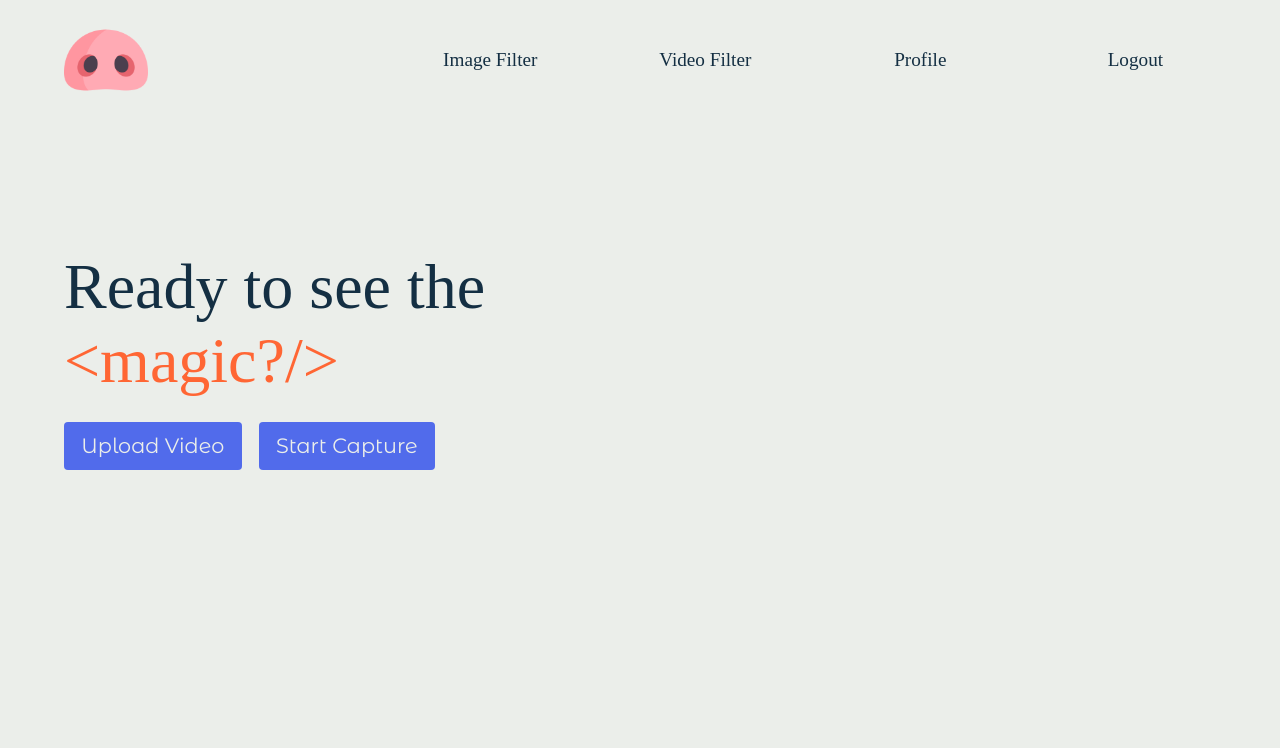
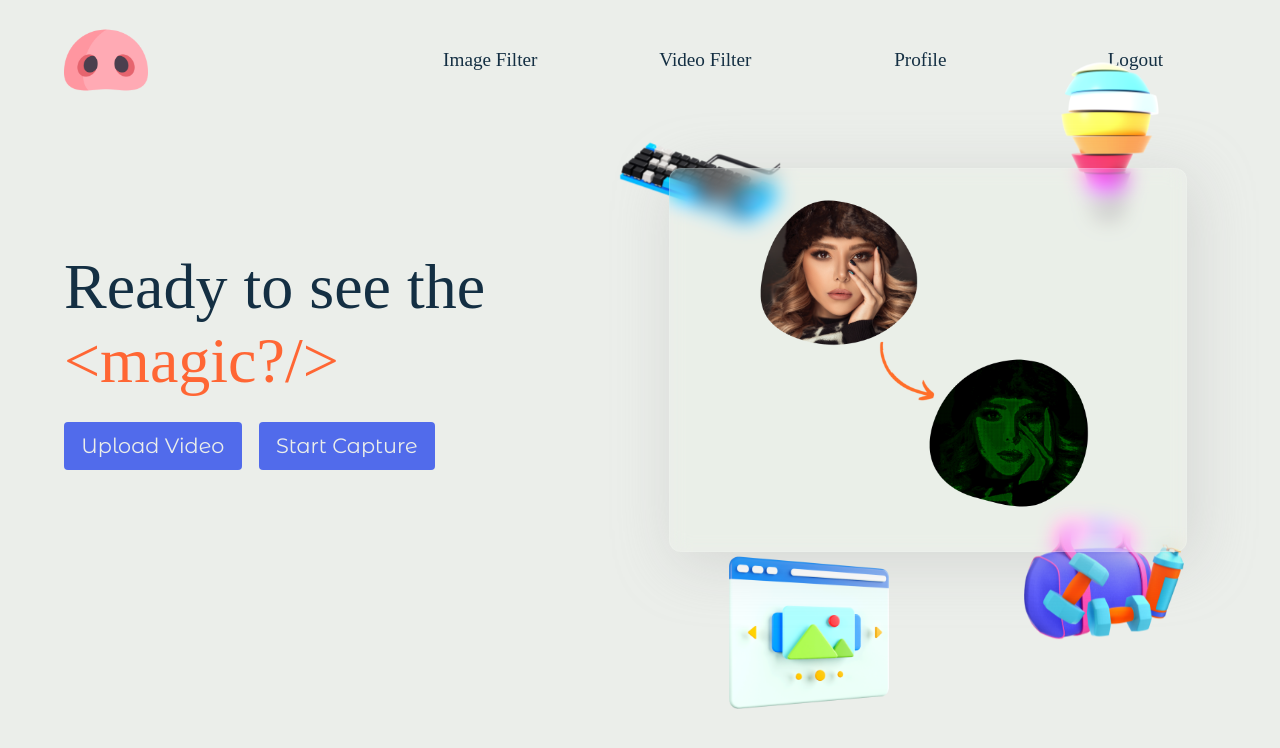
Before and after one commit to thevinitgupta/Pig-Shell, a React (Create React App) app: page /video in a window 1280 px wide. Shown: the top 748 px of the page. Built offline with nearby package versions, Linux system fonts and the light colour scheme; a web font is replaced by a local one.

Commit message:
add video uploader

```diff
--- a/src/Components/VideoCanvas.js
+++ b/src/Components/VideoCanvas.js
@@ -66,7 +66,7 @@ export default function VideoCanvas({ videoRef }) {
             <video ref={recorderRef}></video>
             <div className='CanvasBtns'>
                 <div className='CanvasStart' onClick={startRecording}>Start</div>
-                <div className='CanvasStop' onClick={stopRecording}>stop</div>
+                <div className='CanvasStop' onClick={stopRecording}>Stop</div>
             </div>
         </div>
     )
--- a/src/Components/VideoFilter.js
+++ b/src/Components/VideoFilter.js
@@ -1,12 +1,21 @@
 import React, { useRef,useState } from "react";
 import "../Css/VideoFilter.css"
+import Obj1 from "../Assets/FilterPage/1.png"
+import Obj2 from "../Assets/FilterPage/2.png"
+import Obj3 from "../Assets/FilterPage/3.png"
+import Obj4 from "../Assets/FilterPage/4.png"
+import Convert from "../Assets/FilterPage/Convert.png"
 import VideoCanvas from "./VideoCanvas";
 
 
 function VideoFilter(){
     const [streaming,setStreaming] = useState(false);
+    const [videoName,setVideoName] = useState(false);
+    const [videoUrl,setVideoUrl] = useState("");
     const [localStream,setLocalStream] = useState({});
+    const [previewVideo,setPreviewVideo] = useState(null);
     const videoRef = useRef(null);
+    const uploaderRef = useRef(null);
 
     const getVideo = () =>{
         console.log("getVideo called")
@@ -15,7 +24,6 @@ function VideoFilter(){
         }).then(stream =>{
             const video = videoRef.current;
             video.srcObject = stream;
-            console.log(stream)
             setLocalStream(stream);
             video.play();
             console.log(video)
@@ -29,7 +37,6 @@ function VideoFilter(){
         localStream.getTracks().forEach(function (track) {
             track.stop();
          });
-        // window.navigator.mediaDevices.getUserMedia({video : {width : 0, height : 0}});
     }
 
     const startLive = () =>{
@@ -43,7 +50,20 @@ function VideoFilter(){
     }
 
     const handleCustomUpload = () =>{
+        uploaderRef.current.click();
+    }
 
+    const fileChangedHandler = (event) => {
+        const currVideo = event.target.files[0];
+        console.log(currVideo);
+        const currName = event.target.files[0].name;
+        const lastDot = currName.lastIndexOf(".");
+        setVideoName(currName.substring(0,lastDot)+"-pigshell"+currName.substring(lastDot))
+        setVideoUrl(URL.createObjectURL(event.target.files[0]));
+        const video = videoRef.current;
+        console.log(video);
+        video.srcObject = videoUrl;
+        video.play();
     }
 
     // useEffect(()=>{
@@ -56,6 +76,8 @@ function VideoFilter(){
                     Ready to see the <span className="highlight-text">{`<magic?/>`}</span>
                 </div>
                 <div className="VideoBtns">
+                <input type="file" ref={uploaderRef} accept="video/*" name="uploadImage" id="uploadImage" onChange={fileChangedHandler} style={{display : "none"}}/>
+
                 <div className='VideoUpload-btn' onClick={()=>{
                     handleCustomUpload();
                 }}>
@@ -68,10 +90,32 @@ function VideoFilter(){
                 </div>
                 </div>
             </div>
-            {streaming && <div className="VideoCamera">
+
+            {streaming ? <div className="VideoCamera">
                 <video autoPlay={true} ref={videoRef} />
                 <VideoCanvas videoRef={videoRef}/>
-            </div>}
+            </div> :
+            <div className='PreviewImage'>
+            <div className='PreviewBackground'>
+                <img className='Preview-BgImg Bg-Img-1' src={Obj1} alt="object"/>
+                <img className='Preview-BgImg Bg-Img-2' src={Obj2} alt="object"/>
+                <img className='Preview-BgImg Bg-Img-3' src={Obj3} alt="object"/>
+                <img className='Preview-BgImg Bg-Img-4' src={Obj4} alt="object"/>
+            </div>
+            <div className='PreviewGlass'>
+                {previewVideo==null && <img src={Convert} className="ConvertPreview" alt="conversion example"/>}
+                {/* <img src={previewImage} className="ConvertPreview FilteredPreview" alt="conversion example"/> */}
+                {previewVideo &&
+                <div className='PreviewBtns'>
+                    <div className='downloadImg-btn' >
+                        Download
+                    </div>
+                    <div className='uploadImg-btn'>
+                        Upload
+                    </div>
+                </div>}
+            </div>
+        </div> }
         </div>
     );
 }
```
